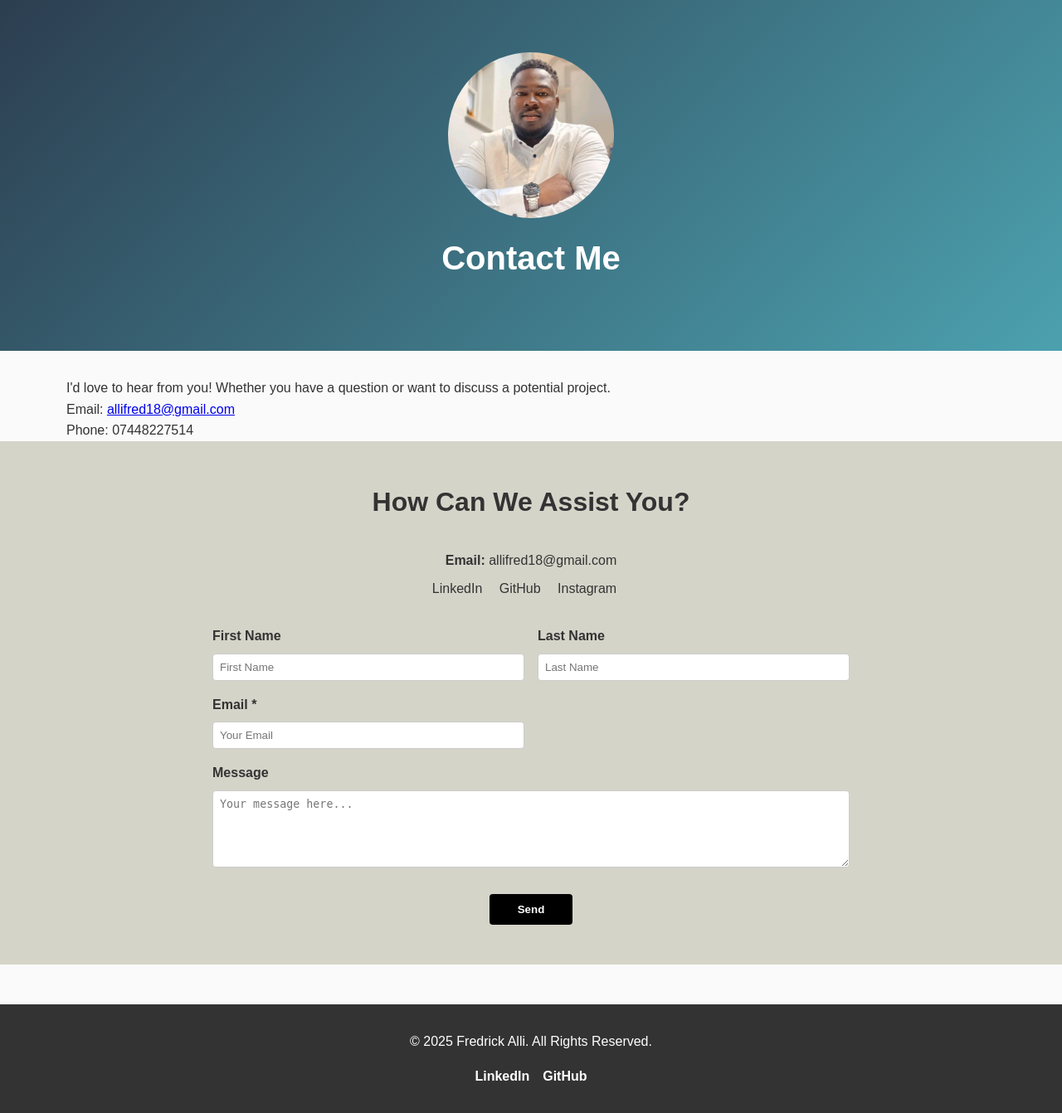
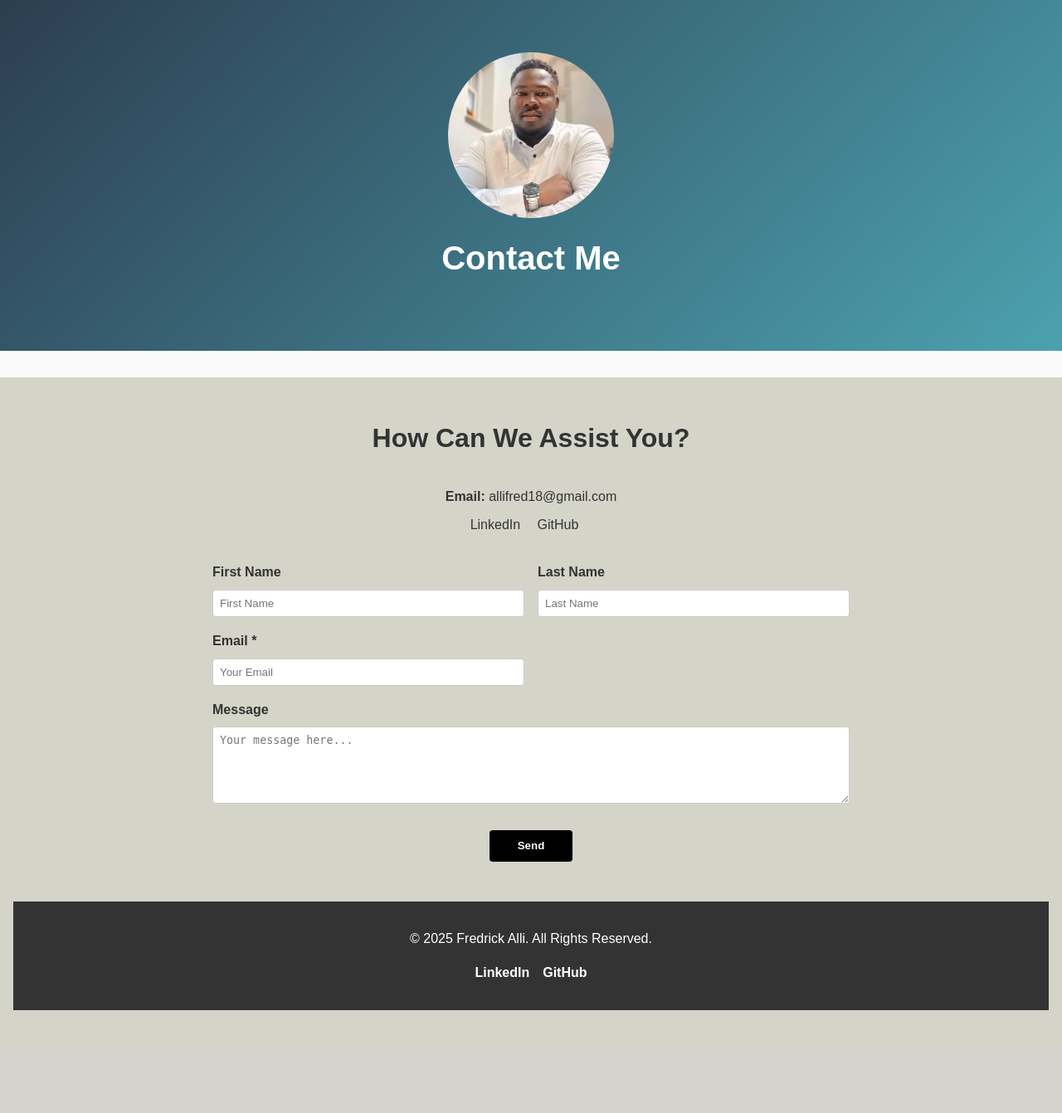
Before and after one commit to Falli007/mypersonalwebsite, a Flask app: page /contact in a window 1280 px wide. Shown: the part 97-1439 px from the top of the page at 83% size. After the commit the page ends 1315 px from the top, so only its background shows below. Run offline with Flask 3, Linux system fonts and the light colour scheme.

Commit message:
Fix code errors / update code

```diff
--- a/templates/contact.html
+++ b/templates/contact.html
@@ -26,14 +26,8 @@
     </div>
   </header>
 
-  <main class="container" style="margin-top: 2rem;">
-    <p>I'd love to hear from you! Whether you have a question or want to discuss a potential project.</p>
-    <p>Email: <a href="mailto:allifred18@gmail.com">allifred18@gmail.com</a></p>
-    <p>Phone: 07448227514</p>
 
-  </main>
-
-  <section class="contact-section">
+  <main class="contact-section" style="margin-top: 2rem;">
     <div class="container">
       <h1>How Can We Assist You?</h1>
 
@@ -43,7 +37,6 @@
         <div class="social-media">
           <a href="https://www.linkedin.com/in/fredrick-alli-ab8192206/" target="_blank">LinkedIn</a>
           <a href="https://github.com/Falli007"  target="_blank">GitHub</a>
-          <a href="https://www.instagram.com/yourprofile" target="_blank">Instagram</a>
         </div>
       </div>
 
```
